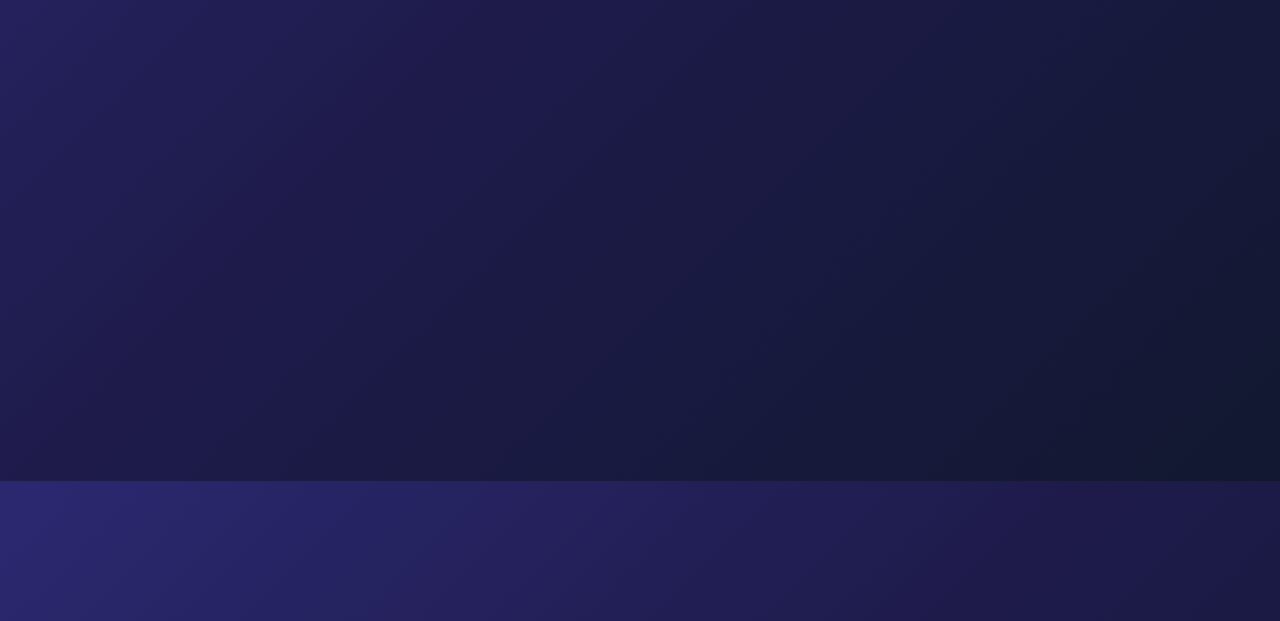
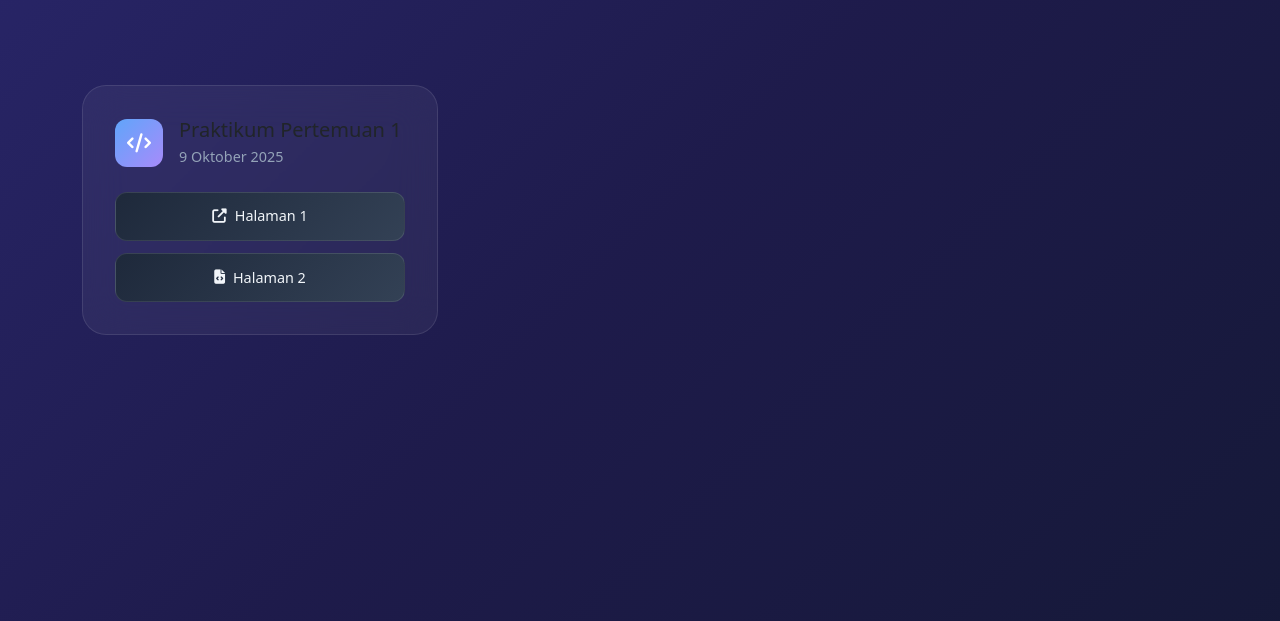
Before and after one commit to IniRalfi/pemograman-web-dasar, a website built with Vite: page index.html in a window 1280 px wide. Shown: the part 179-800 px from the top of the page. Built offline with nearby package versions, Linux system fonts and the light colour scheme.

Commit message:
update card 1

```diff
--- a/index.html
+++ b/index.html
@@ -1,24 +1,60 @@
 <!DOCTYPE html>
 <html lang="en">
+
 <head>
   <meta charset="UTF-8" />
   <link rel="icon" type="image/svg+xml" href="/vite.svg" />
   <meta name="viewport" content="width=device-width, initial-scale=1.0" />
   <title>pwd2025</title>
+
+  <link rel="stylesheet" href="https://cdnjs.cloudflare.com/ajax/libs/font-awesome/6.4.0/css/all.min.css"
+    integrity="sha512-iecdLmaskl7CVkqkXNQ/ZH/XLlvWZOJyj7Yy7tcenmpD1ypASozpmT/E0iPtmFIB46ZmdtAc9eNBvH0H/ZpiBw=="
+    crossorigin="anonymous" referrerpolicy="no-referrer" />
 </head>
+
 <body>
   <div class="app">
     <div class="main-container">
       <!-- bagian header -->
       <header class="container text-center py-5 my-4">
         <h1 class="main-title">Pustaka Tugas HTML</h1>
-          <p class="subtitle">
-            Koleksi Kode pada Mata kuliah Pemrograman Web Dasar
-          </p>
+        <p class="subtitle">Koleksi Kode pada Mata kuliah Pemrograman Web Dasar</p>
       </header>
+
+      <main class="container">
+        <div class="row g-4">
+
+          <div class="col-12 col-md-6 col-lg-4">
+            <div class="assignment-card">
+              <div class="card-header d-flex align-items-center mb-4">
+                <div class="card-icon">
+                  <i class="fas fa-code"></i>
+                </div>
+
+                <div>
+                  <h5 class="card-title mb-1">Praktikum Pertemuan 1</h5>
+                  <div class="card-date">9 Oktober 2025</div>
+                </div>
+              </div>
+
+              <!-- Untuk halaman 1 -->
+              <div class="buttons-container">
+                <a href="/materi/Pertemuan_1/halaman1.html" target="_blank" class="btn-modern">
+                  <i class="fas fa-external-link-alt"></i> Halaman 1
+                </a>
+                <a href="/materi/Pertemuan_1/halaman2.html" class="btn-modern">
+                  <i class="fas fa-file-code"></i> Halaman 2
+                </a>
+              </div>
+
+            </div>
+          </div>
+        </div>
+      </main>
     </div>
   </div>
 
   <script type="module" src="/src/main.js"></script>
 </body>
+
 </html>
--- a/src/style.css
+++ b/src/style.css
@@ -3,8 +3,7 @@
 /* === Latar Belakang & Font Dasar === */
 
 body {
-  font-family: "Inter", -apple-system, BlinkMacSystemFont, "Segoe UI",
-    sans-serif;
+  font-family: "Inter", -apple-system, BlinkMacSystemFont, "Segoe UI", sans-serif;
   background: linear-gradient(
     135deg,
     #0f172a 0%,
@@ -59,3 +58,71 @@ body {
   color: #cbd5e1;
   font-weight: 300;
 }
+
+/* === Card Styling === */
+.assignment-card {
+  background: rgba(255, 255, 255, 0.05);
+  backdrop-filter: blur(20px);
+  border: 1px solid rgba(255, 255, 255, 0.1);
+  border-radius: 24px;
+  padding: 2rem;
+  transition: all 0.4s cubic-bezier(0.4, 0, 0.2, 1);
+  height: 100%; /* Membuat kartu dalam satu baris sama tinggi */
+}
+
+.assignment-card:hover {
+  transform: translateY(-8px);
+  box-shadow: 0 20px 40px rgba(0, 0, 0, 0.3);
+  border-color: rgba(255, 255, 255, 0.2);
+  background: rgba(255, 255, 255, 0.08);
+}
+
+.card-icon {
+  width: 48px;
+  height: 48px;
+  border-radius: 12px;
+  background: linear-gradient(135deg, #60a5fa, #a78bfa);
+  display: flex;
+  align-items: center;
+  justify-content: center;
+  margin-right: 1rem;
+  font-size: 1.2rem;
+  color: white;
+  flex-shrink: 0; /* Mencegah ikon menyusut */
+}
+
+.card-date {
+  color: #94a3b8;
+  font-size: 0.9rem;
+}
+
+/* === Button Styling === */
+.buttons-container {
+  display: grid;
+  grid-template-columns: 1fr; /* 1 kolom untuk mobile */
+  gap: 0.75rem;
+}
+
+.btn-modern {
+  background: linear-gradient(135deg, #1e293b 0%, #334155 100%);
+  color: #f1f5f9;
+  font-weight: 500;
+  border: 1px solid rgba(255, 255, 255, 0.1);
+  border-radius: 12px;
+  padding: 0.8rem 1rem;
+  transition: all 0.3s ease;
+  text-decoration: none;
+  display: flex;
+  align-items: center;
+  justify-content: center;
+  gap: 0.5rem;
+  font-size: 0.9rem;
+}
+
+.btn-modern:hover {
+  transform: translateY(-2px);
+  background: linear-gradient(135deg, #60a5fa 0%, #a78bfa 100%);
+  border-color: rgba(255, 255, 255, 0.2);
+  box-shadow: 0 8px 25px rgba(96, 165, 250, 0.3);
+  color: white;
+}
```
Lines whose indentation alone changed are shown as unchanged.
